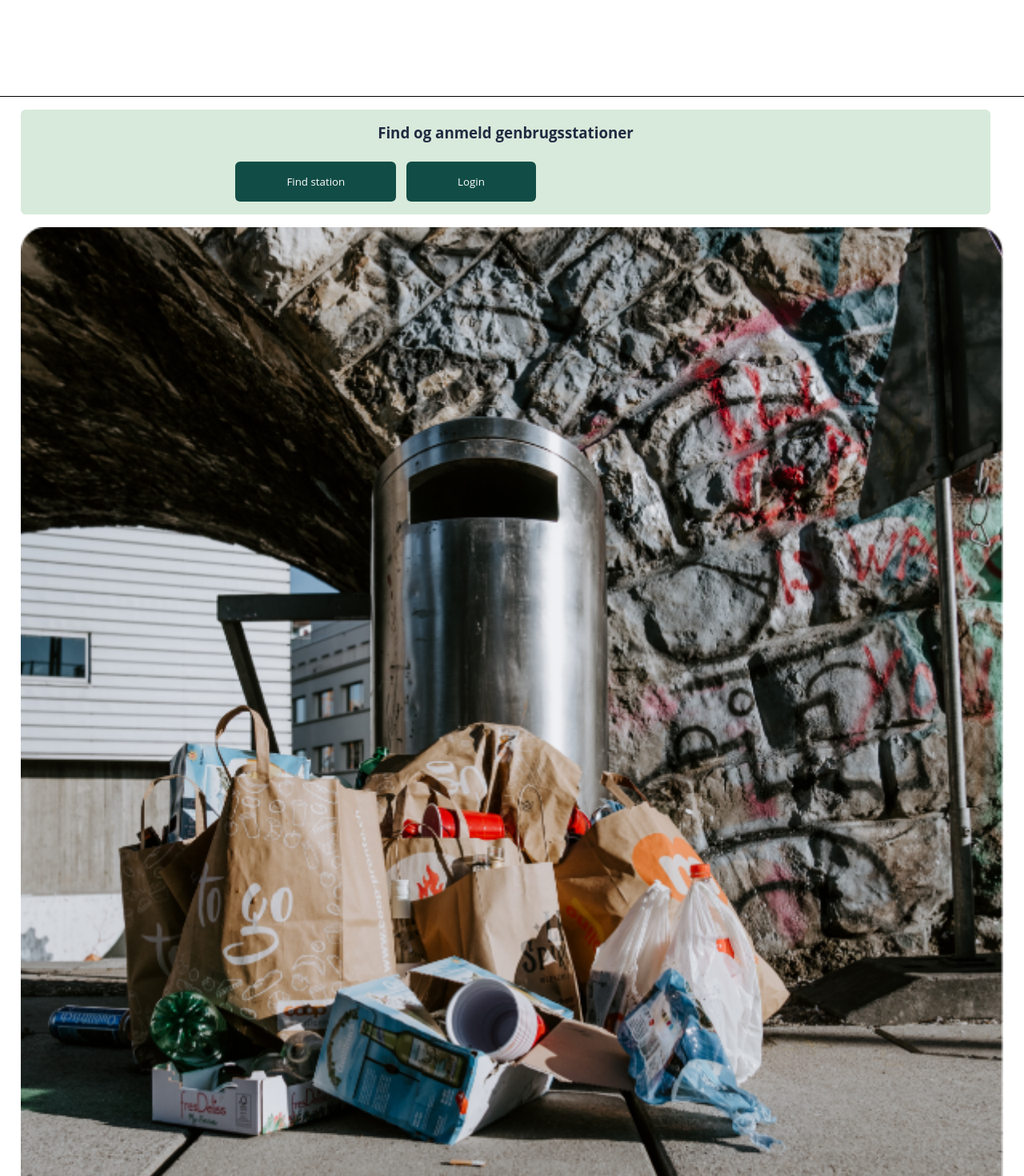
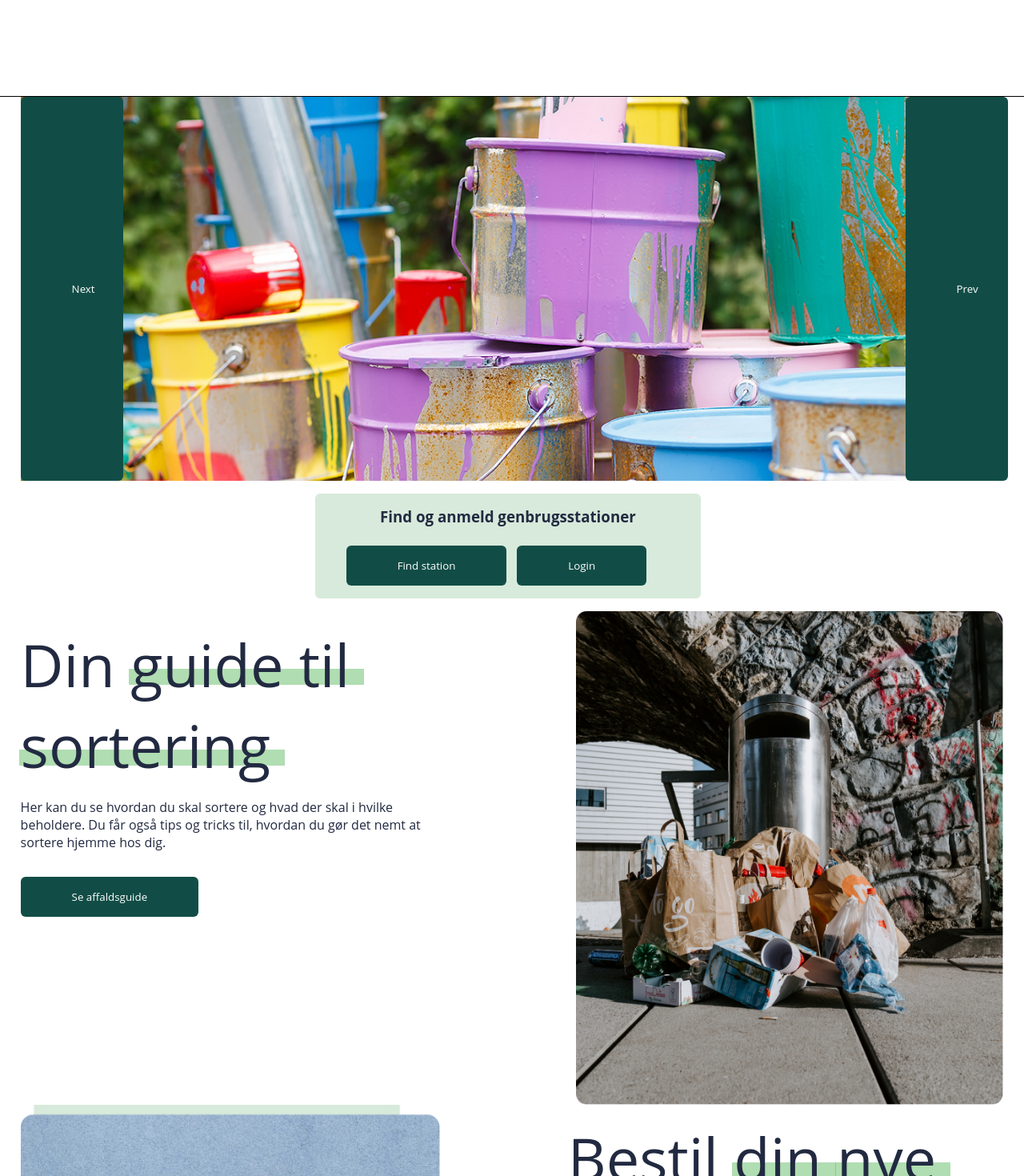
Before and after one commit to Nicekode4/affaldsguiden, a React (Create React App) app: page / in a window 1280 px wide. Shown: the part 260-1730 px from the top of the page at 80% size. Built offline with nearby package versions, Linux system fonts and the light colour scheme.

Commit message:
Styling front page and slider
Making the desktop responsive and starting on the slider

```diff
--- a/src/Pages/Frontpage/Frontpage.jsx
+++ b/src/Pages/Frontpage/Frontpage.jsx
@@ -1,9 +1,26 @@
-import React from 'react'
+import React, { useState } from 'react'
 import { FrontpageStyle } from './Frontpage.style'
+import slide3 from '../../Images/Slideshow/affald-skov-1.jpg'
+import slide2 from '../../Images/Slideshow/affald-strand-2.jpg'
+import slide1 from '../../Images/Slideshow/malerspande.jpg'
 
 function Frontpage() {
+  const imgArray = [
+    slide1,
+    slide2,
+    slide3
+  ]
+  const [slideNum, setSlideNum] = useState(0)
+  if (slideNum > imgArray.length - 1) {
+    setSlideNum(0)
+  }
   return (
     <FrontpageStyle>
+      <section style={{backgroundImage: `url(${imgArray[slideNum]})`}} className='sliderSec'>
+      <button onClick={() => setSlideNum(prev => prev + 1)}>Next</button>
+      <div></div>
+      <button onClick={() => setSlideNum(slideNum + 1)}>Prev</button>
+      </section>
       <section className='CTASec'>
 <h1>Find og anmeld genbrugsstationer</h1>
 <article>
@@ -14,25 +31,25 @@ function Frontpage() {
 
 
             <section className='textSec'>
-              <img src={require('../../Images/frontpageImg1.png')} alt="Image of trashcan" />
+              <img className='mobileImg' src={require('../../Images/frontpageImg1.png')} alt="Image of trashcan" />
               <article>
-                <h2>Din <strong>guide til sortering</strong> </h2>
+                <h2>Din <strong>guide</strong> <strong>til</strong> <strong>sortering</strong></h2>
                 <p>Her kan du se hvordan du skal sortere og hvad der skal i hvilke beholdere. Du får også tips og tricks til, hvordan du gør det nemt at sortere hjemme hos dig.</p>
                 <button>Se affaldsguide</button>
               </article>
-
+              <img className='desktopImg' src={require('../../Images/frontpageImg1.png')} alt="Image of trashcan" />
             </section>
 
             <section className='textSec'>
               <img src={require('../../Images/FrontpageImg2.png')} alt="Image of trashcan" />
               <article>
-                <h2>Bestil <strong>din nye affaldsbeholder</strong></h2>
+                <h2>Bestil <strong>din</strong> <strong>nye</strong> <strong>affaldsbeholder</strong></h2>
                 <p>when an unknown printer took a galley of type and scramble it to make a type specimen book. It has survived not only</p>
                 <button>Bestil nu</button>
               </article>
 
             </section>
-            <img src={require('../../Images/Layout/bg-wave-3.svg')} alt="Wave" />
+            <img className='desktopImg' src={require('../../Images/Layout/bg-wave-3.svg')} alt="Wave" />
     </FrontpageStyle>
   )
 }
--- a/src/Pages/Frontpage/Frontpage.style.js
+++ b/src/Pages/Frontpage/Frontpage.style.js
@@ -33,7 +33,12 @@ button{
 }
 
 }
-
+.desktopImg{
+    display: none;
+}
+.mobileImg{
+    display: block;
+}
 .textSec{
     text-align: center;
     strong {
@@ -80,5 +85,117 @@ img{
     width: 100%;
 }
 }
+.sliderSec{
+    display: none;
+}
+@media screen and (min-width: 768px) {
+    .sliderSec{
+        display: grid;
+        grid-template-columns: 10% 80% 10%;
+        width: 100%;
+            height: 60vh;
+        background-size: cover;
+        margin: 0;
+        padding: 0;
+        button{
+    color: white;
+    background-color: none;
+    border: none;
+    padding: 2vh 5vw;
+    border-radius: 6px;
+}
+    }
+
+
+.CTASec{
+    text-align: center;
+    margin-top: 2vh;
+    margin-bottom: 2vh;
+    margin-left: 30%;
+    background-color: #D8EADB;
+    border-radius: 6px;
+    padding: 2vh 2vw;
+    width: 35%;
+    article{
+        width: max-content;
+         button{
+    color: white;
+    background-color: #114D46;
+    border: none;
+    padding: 2vh 5vw;
+    border-radius: 6px;
+    margin-left: 1vw;
+}
+    }
+    h1{
+        color: #222A41;
+        text-align: center;
+        margin-bottom: 3vh;
+    }
+
+
+}
+.mobileImg{
+    display: none;
+}
+
+.desktopImg{
+    display: block;
+}
+.textSec{
+    text-align: start;
+    display: grid;
+    grid-template-columns: repeat(2, 1fr);
+    gap: 20vh;
+    strong {
+        display: inline-block;
+      position: relative;
+      font-weight: 400;
+  }
+
+  strong::before {
+      /* Highlight color */
+      background-color: #62BB65;
+      opacity: 50%;
+
+      content: "";
+      position: absolute;
+      width: calc(100% + 20px);
+      height: 20%;
+      left: -2px;
+      bottom: 25px;
+      z-index: -1;
+  }
+
+   h2{
+    color: #222A41;
+    margin-bottom: 2vh;
+    margin-top: 2vh;
+    font-size: 74px;
+    font-weight: 400;
+}
+
+p{
+    color: #222A41;
+    margin-bottom: 2vh;
+    margin-top: 2vh;
+}
+
+button{
+    color: white;
+    background-color: #114D46;
+    border: none;
+    padding: 2vh 5vw;
+    border-radius: 6px;
+    margin-bottom: 2vh;
+    margin-top: 2vh;
+}
+
+img{
+    width: 100%;
+}
+
+}
+}
 
 `
```
